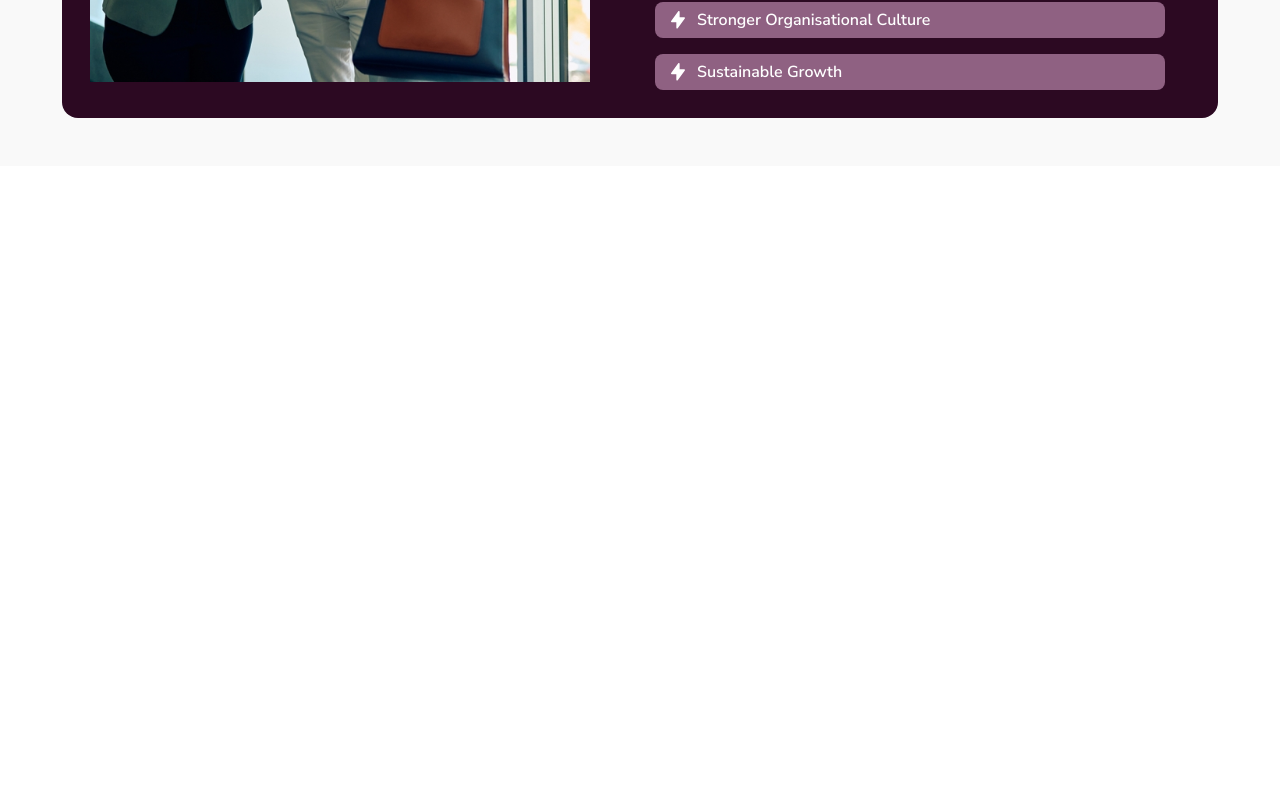
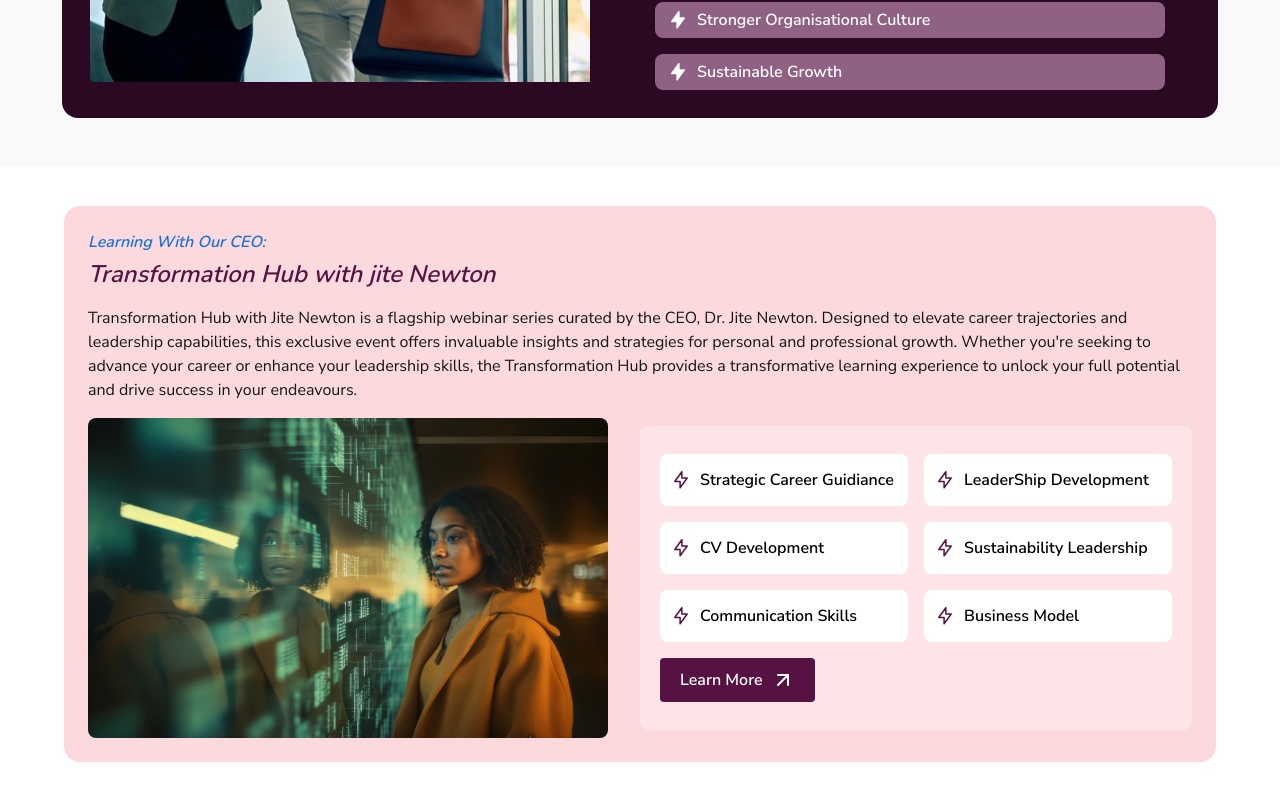
Before and after one commit to munachi821/tobams-internship, a Next.js app: page / in a window 1280 px wide. Shown: the part 3365-4165 px from the top of the page. Before the commit the page ends 3531 px from the top, so only its background shows below. Built offline with nearby package versions, Linux system fonts and the light colour scheme.

Commit message:
finished the transformation section

```diff
--- a/app/page.tsx
+++ b/app/page.tsx
@@ -6,6 +6,8 @@ import services1 from "@/public/services-1.jpg";
 import services2 from "@/public/services-2.jpg";
 import services3 from "@/public/services-3.jpg";
 import section3img from "@/public/section3_img.jpg";
+import section4img from "@/public/section4_img.jpg";
+import Thunder_white from "@/components/Svg/thunder_white";
 import Thunder_light from "@/components/Svg/thunder_light";
 export default function Home() {
   return (
@@ -226,16 +228,71 @@ export default function Home() {
 
             <div className="w-fit mx-auto flex-col font-semibold space-y-4 mt-4">
               <div className="flex bg-[#8F6182] w-127.5 py-1.5 items-center px-4 gap-3 rounded-lg">
-                <Thunder_light /> Enhanced Leadership Skills
+                <Thunder_white /> Enhanced Leadership Skills
               </div>
               <div className="flex bg-[#8F6182] w-127.5 py-1.5 items-center px-4 gap-3 rounded-lg">
-                <Thunder_light /> Improved Employee Engagement
+                <Thunder_white /> Improved Employee Engagement
               </div>
               <div className="flex bg-[#8F6182] w-127.5 py-1.5 items-center px-4 gap-3 rounded-lg">
-                <Thunder_light /> Stronger Organisational Culture
+                <Thunder_white /> Stronger Organisational Culture
               </div>
               <div className="flex bg-[#8F6182] w-127.5 py-1.5 items-center px-4 gap-3 rounded-lg">
-                <Thunder_light /> Sustainable Growth
+                <Thunder_white /> Sustainable Growth
+              </div>
+            </div>
+          </div>
+        </div>
+      </section>
+      <section className="bg-[#F9F9F9] pb-10">
+        <div className="bg-white py-10">
+          <div className="bg-[#EF435333] p-6 rounded-2xl max-w-6xl mx-auto">
+            <div>
+              <p className="text-[#1671D9] font-semibold font-nunito italic">
+                Learning With Our CEO:
+              </p>
+              <h2 className="text-2xl text-primary font-semibold font-nunito italic mt-1">
+                Transformation Hub with jite Newton
+              </h2>
+              <p className="text-base text-main_text mt-4">
+                Transformation Hub with Jite Newton is a flagship webinar series
+                curated by the CEO, Dr. Jite Newton. Designed to elevate career
+                trajectories and leadership capabilities, this exclusive event
+                offers invaluable insights and strategies for personal and
+                professional growth. Whether you&apos;re seeking to advance your
+                career or enhance your leadership skills, the Transformation Hub
+                provides a transformative learning experience to unlock your
+                full potential and drive success in your endeavours.
+              </p>
+            </div>
+            <div className="mt-4 flex gap-8">
+              <div className="w-130 h-80 rounded-lg overflow-hidden shrink-0">
+                <Image
+                  src={section4img}
+                  alt="Transformation Hub with jite Newton"
+                  className="object-cover w-full h-full"
+                />
+              </div>
+              <div className="bg-[#FFFFFF4D] w-full p-5 py-7 rounded-lg flex my-auto flex-col">
+                <div className="grid grid-cols-2 gap-4">
+                  {[
+                    "Strategic Career Guidiance",
+                    "LeaderShip Development",
+                    "CV Development",
+                    "Sustainability Leadership",
+                    "Communication Skills",
+                    "Business Model",
+                  ].map((item) => (
+                    <div
+                      className="bg-white p-3.5 flex gap-3 items-center rounded-lg font-semibold"
+                      key={item}
+                    >
+                      <Thunder_light /> {item}
+                    </div>
+                  ))}
+                </div>
+                <button className="w-fit flex items-center gap-2 text-white bg-primary text-base px-5 py-2.5 font-semibold rounded-sm mt-4">
+                  Learn More <ArrowUpRight />
+                </button>
               </div>
             </div>
           </div>
--- a/components/Svg/thunder_light.tsx
+++ b/components/Svg/thunder_light.tsx
@@ -9,8 +9,8 @@ const thunder_light = () => {
     >
       <path
         d="M7.87302 0.761963V6.98419H13.2064L6.09524 16.762V10.5397H0.761909L7.87302 0.761963Z"
-        fill="#ffff"
-        stroke="#ffff"
+        fill="##DDD0DA"
+        stroke="#571244"
         strokeWidth="1.52381"
         strokeLinecap="round"
         strokeLinejoin="round"
--- /dev/null
+++ b/components/Svg/thunder_white.tsx
@@ -0,0 +1,21 @@
+const thunder_light = () => {
+  return (
+    <svg
+      xmlns="http://www.w3.org/2000/svg"
+      width="14"
+      height="18"
+      viewBox="0 0 14 18"
+      fill="none"
+    >
+      <path
+        d="M7.87302 0.761963V6.98419H13.2064L6.09524 16.762V10.5397H0.761909L7.87302 0.761963Z"
+        fill="#ffff"
+        stroke="#ffff"
+        strokeWidth="1.52381"
+        strokeLinecap="round"
+        strokeLinejoin="round"
+      />
+    </svg>
+  );
+};
+export default thunder_light;
```
Also changed, not shown: public/section4_img.jpg (added).
